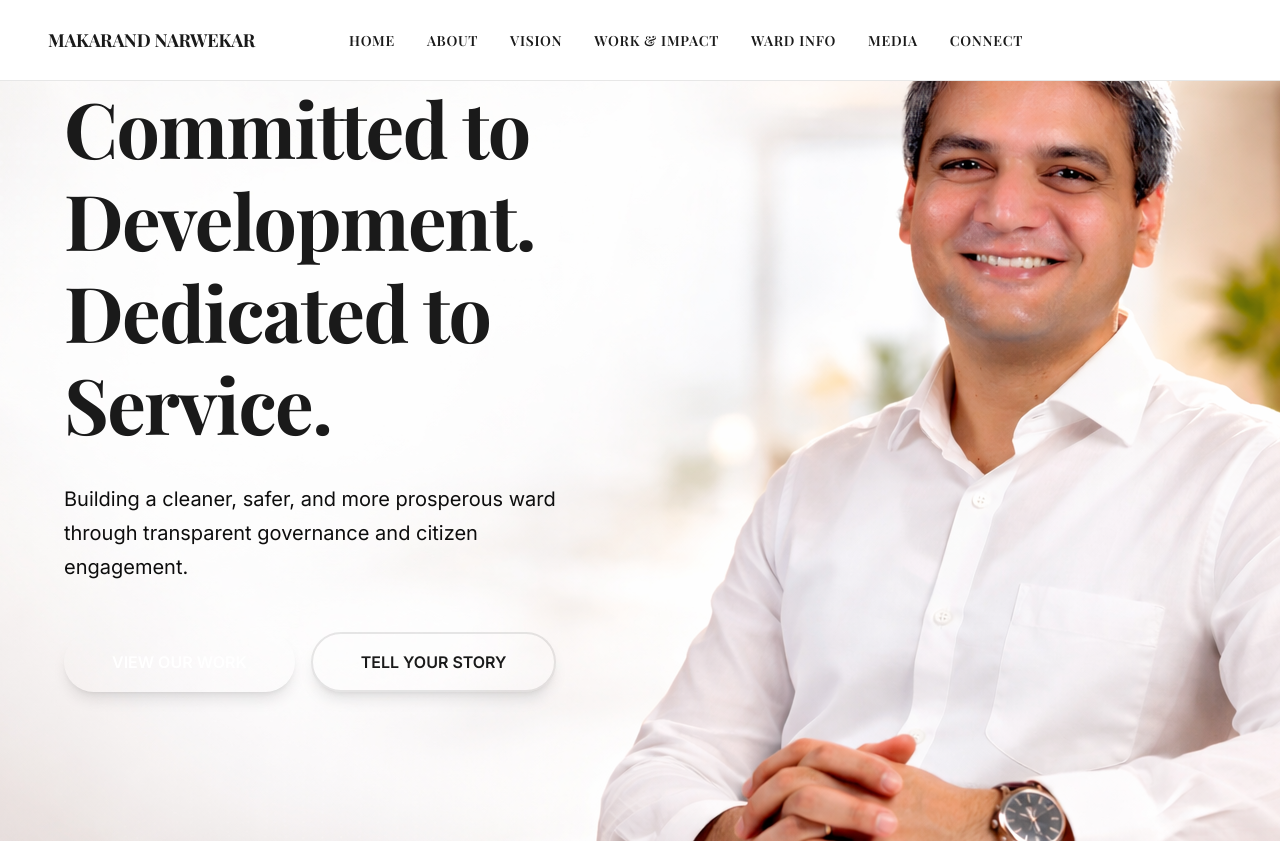
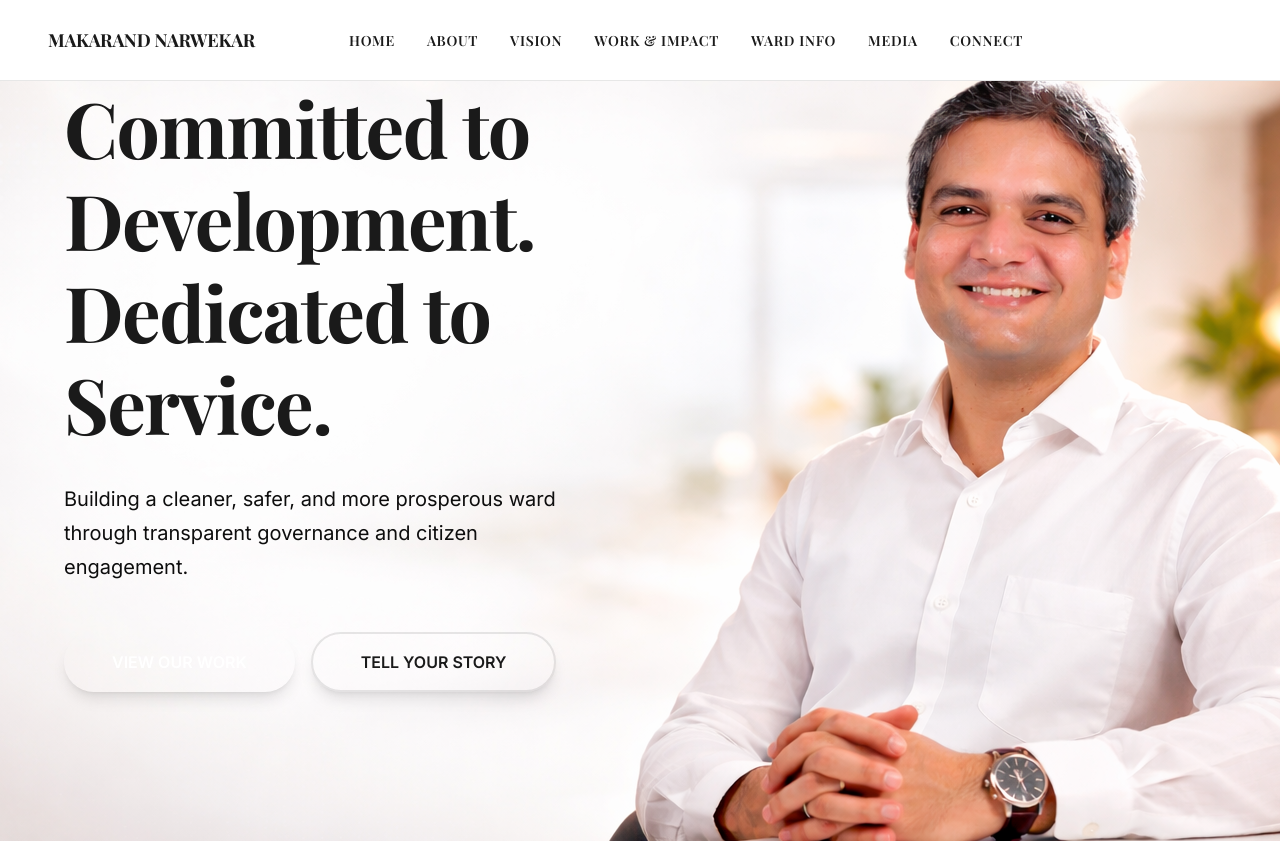
Before and after one commit to InHouseAI-Org/Makarand-Website, a React (Vite) app: page / in a window 1280 px wide. Shown: the top 843 px of the page. Built offline with nearby package versions, Linux system fonts and the light colour scheme.

Commit message:
Refactor code structure for improved readability and maintainability

```diff
--- a/src/app/components/Hero.tsx
+++ b/src/app/components/Hero.tsx
@@ -11,12 +11,12 @@ export function Hero() {
       <section
         className="relative overflow-hidden h-[95vh]"
         style={{
-          backgroundImage: "url('ChatGPT Image Feb 26, 2026 at 07_18_51 AM.png')",
+          backgroundImage: "url('ChatGPT Image Mar 10, 2026 at 06_13_51 PM.png')",
           backgroundSize: "auto",
           backgroundPosition: "center",
         }}
       >
-          {/* STAGE 1: Centered text with image inside */}
+          {/* STAGE 1: Centered text with image inside
           {animationStage === "centered" && (
               <motion.div
                 initial={{ opacity: 1 }}
@@ -49,12 +49,12 @@ export function Hero() {
                   NARWEKAR
                 </motion.h1>
               </motion.div>
-          )}
+          )} */}
 
         <div className="max-w-7xl mx-auto w-full">
 
           {/* STAGE 2: Text Content */}
-          {animationStage === "split" && (
+          {/* {animationStage === "split" && ( */}
               <div className="relative z-10 max-w-2xl px-8 lg:px-16">
                 <motion.h1
                   initial={{ opacity: 0, y: 20 }}
@@ -114,7 +114,7 @@ export function Hero() {
                   </Link>
                 </motion.div>
               </div>
-          )}
+          {/* )} */}
 
         </div>
       </section>
```
Also changed, not shown: public/ChatGPT Image Mar 10, 2026 at 06_13_51 PM.png (added).
